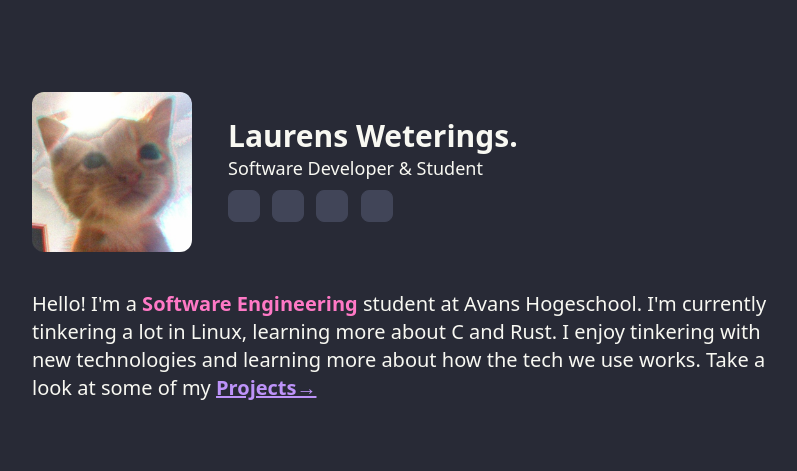
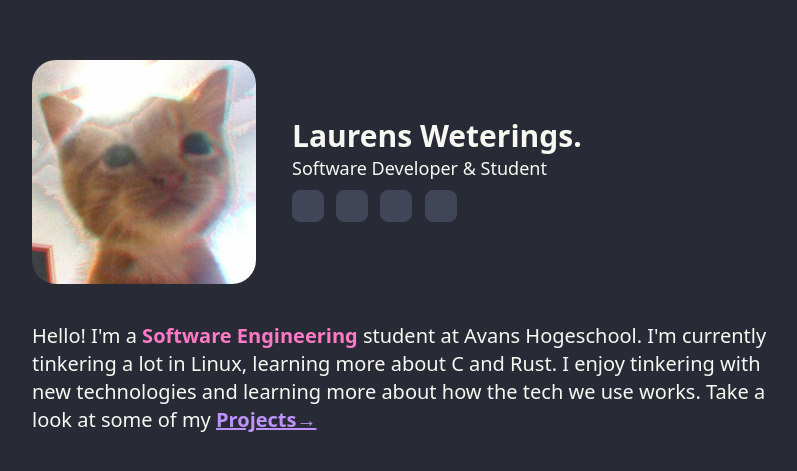
Before and after one commit to 0xLaurens/0xLaurens.com, a SvelteKit app: page / in a window 1280 px wide. Shown: the part 153-624 px from the top of the page, without its empty margins (224-1021 px from the left). Built offline with nearby package versions, Linux system fonts and the light colour scheme.

Commit message:
lib (Navbar) -> global navbar, toggle theme

```diff
--- a/package.json
+++ b/package.json
@@ -24,6 +24,7 @@
 	"type": "module",
 	"dependencies": {
 		"@tailwindcss/typography": "^0.5.9",
-		"daisyui": "^2.51.3"
+		"daisyui": "^2.51.3",
+		"theme-change": "^2.5.0"
 	}
 }
--- a/src/routes/+layout.svelte
+++ b/src/routes/+layout.svelte
@@ -1,5 +1,8 @@
 <script>
     import "$lib/global.css";
+    import Navbar from "$lib/components/Navbar/Navbar.svelte";
 </script>
 
+<Navbar />
+
 <slot />
--- a/src/routes/+page.svelte
+++ b/src/routes/+page.svelte
@@ -2,7 +2,9 @@
     <div class="mx-auto px-3 md:px-0 sm:w-full md:w-4/5 lg:w-3/5">
         <div class="profile flex flex-col sm:flex-row sm:inline-flex">
             <div class="profile-picture avatar">
-                <div class="self-center h-32 w-32 md:h-40 md:w-40 rounded-xl mx-auto">
+                <div
+                    class="self-center h-32 w-32 md:h-40 md:w-40 lg:w-56 lg:h-56 rounded-3xl mx-auto"
+                >
                     <img src="logo.jpg" alt="profile" />
                 </div>
             </div>
@@ -25,11 +27,11 @@
         </div>
         <div class="about pt-8">
             <p class="text-lg md:text-xl">
-                Hello! I'm a <span class="font-semibold text-primary">Software Engineering</span>
+                Hello! I'm a <span class="font-bold text-primary">Software Engineering</span>
                 student at Avans Hogeschool. I'm currently tinkering a lot in Linux, learning more about
                 C and Rust. I enjoy tinkering with new technologies and learning more about how the tech
                 we use works. Take a look at some of my
-                <a class="font-semibold link link-secondary" href=".">Projects→</a>
+                <a class="font-bold link link-secondary" href=".">Projects→</a>
             </p>
         </div>
     </div>
```
Also changed, not shown: 1 other file (tests, documents, lock files or other folders).
